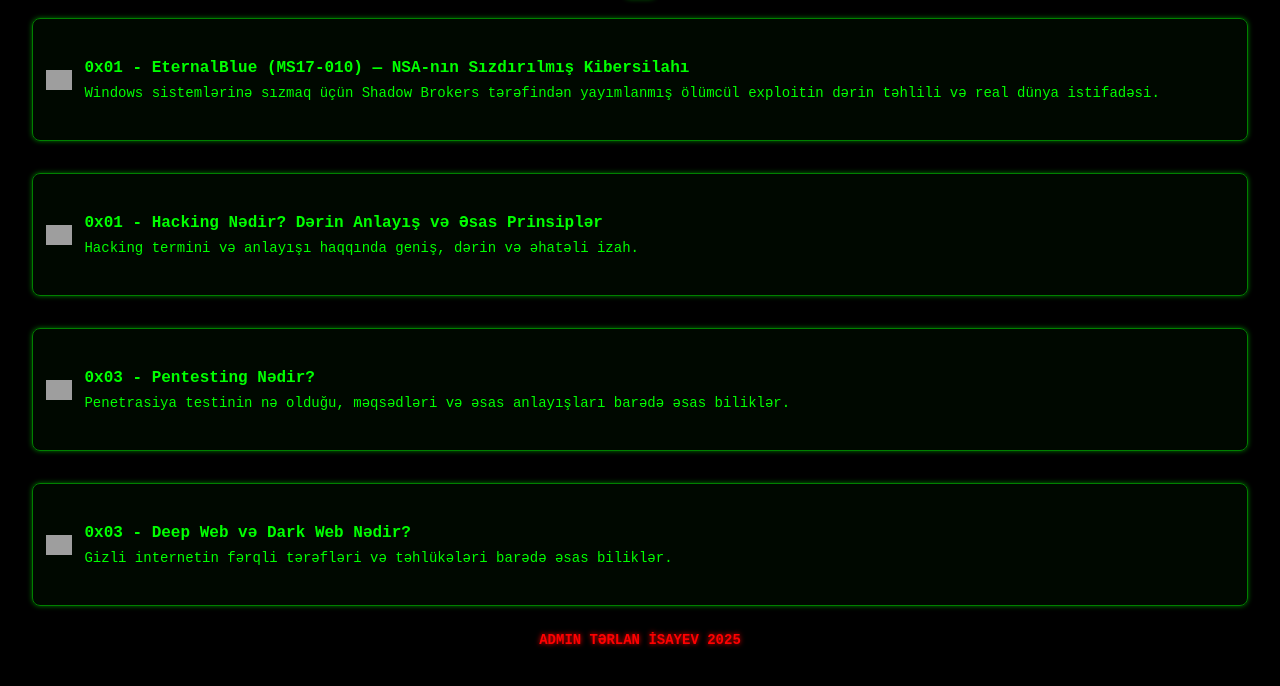
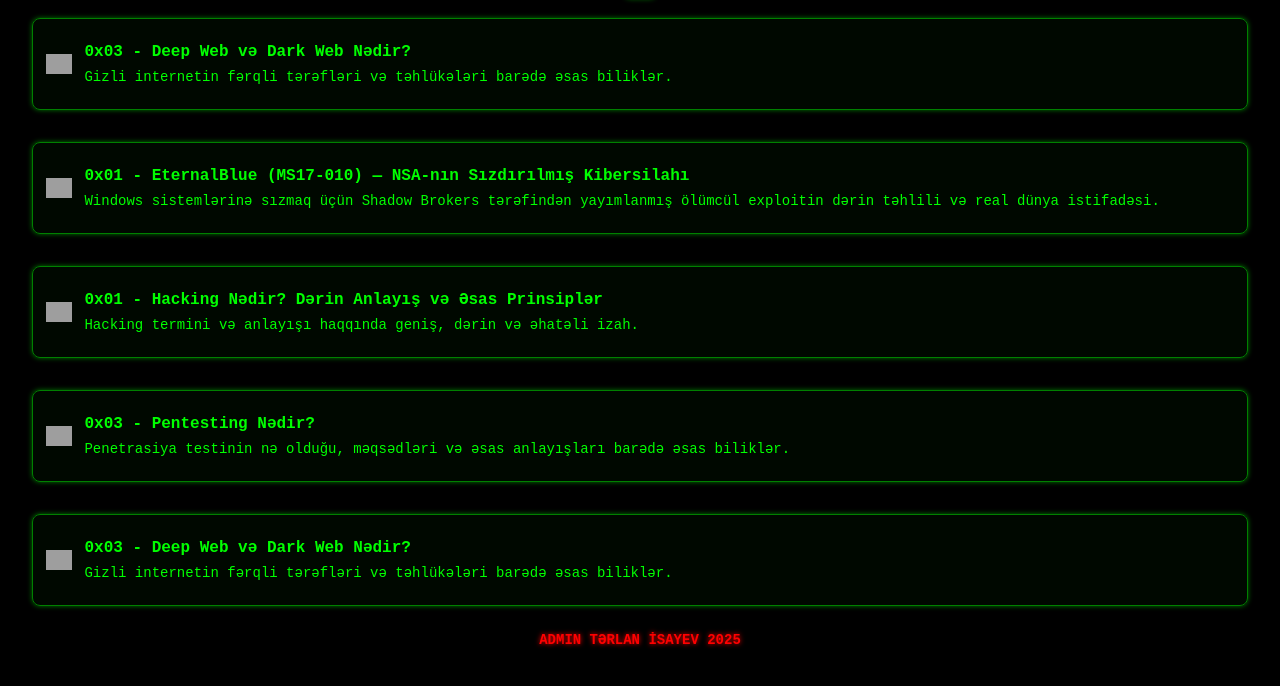
Before and after one commit to professorneon/home, a plain HTML site: page index.html in a window 1280 px wide. Shown: the part 174-860 px from the top of the page. Drawn offline with Linux system fonts and the light colour scheme; grey boxes are pictures that could not be loaded.

Commit message:
Update index.html

```diff
--- a/index.html
+++ b/index.html
@@ -176,6 +176,14 @@
     <img src="https://r.resimlink.com/IJF8ykp7V.png" alt="Icon" />
   </div>
 
+  <div class="post" onclick="location.href='post4.html'">
+    <img src="https://r.resimlink.com/xL2XDnp_s6.gif" alt="Post Icon" />
+    <div>
+        <h2>0x03 - Deep Web və Dark Web Nədir?</h2>
+        <p>Gizli internetin fərqli tərəfləri və təhlükələri barədə əsas biliklər.</p>
+        </div>
+   </div>
+
   <div class="post" onclick="location.href='post1.html'">
     <img src="https://r.resimlink.com/xL2XDnp_s6.gif" alt="Post Icon" />
     <div>
```
